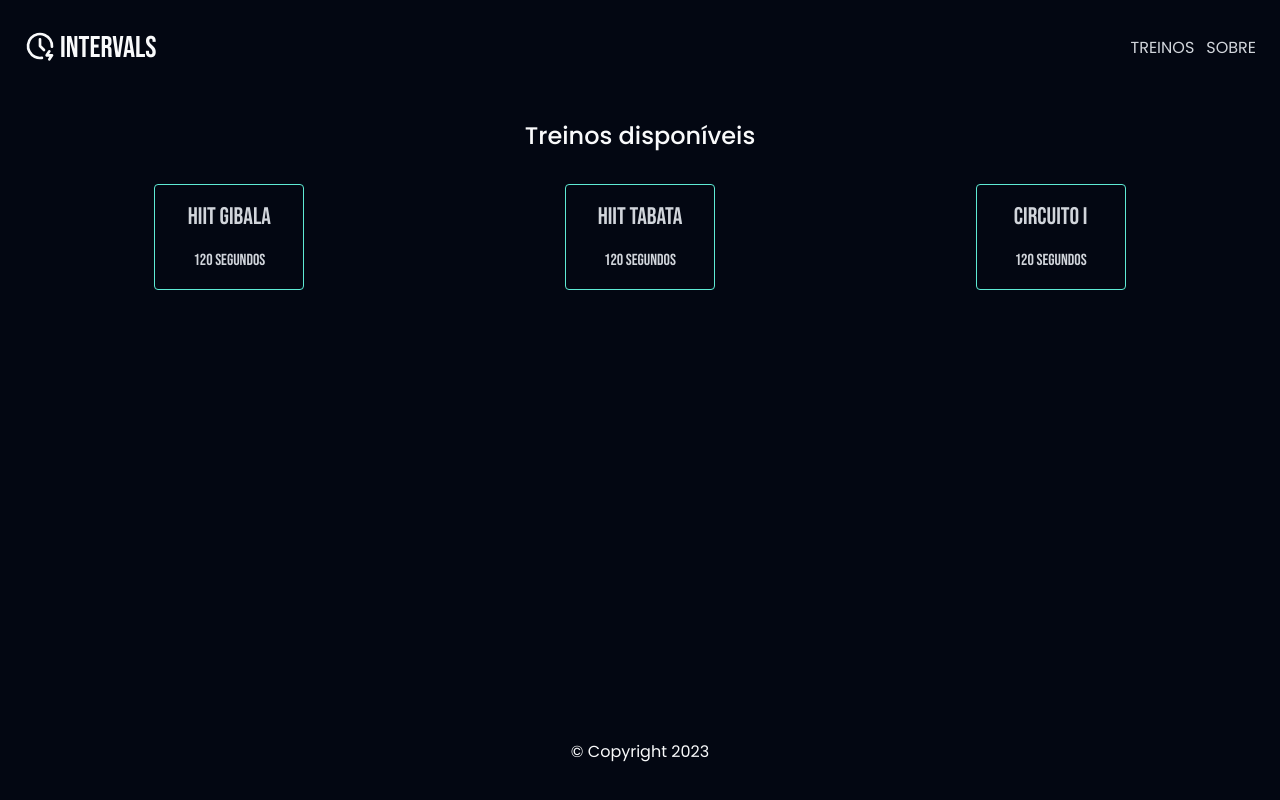
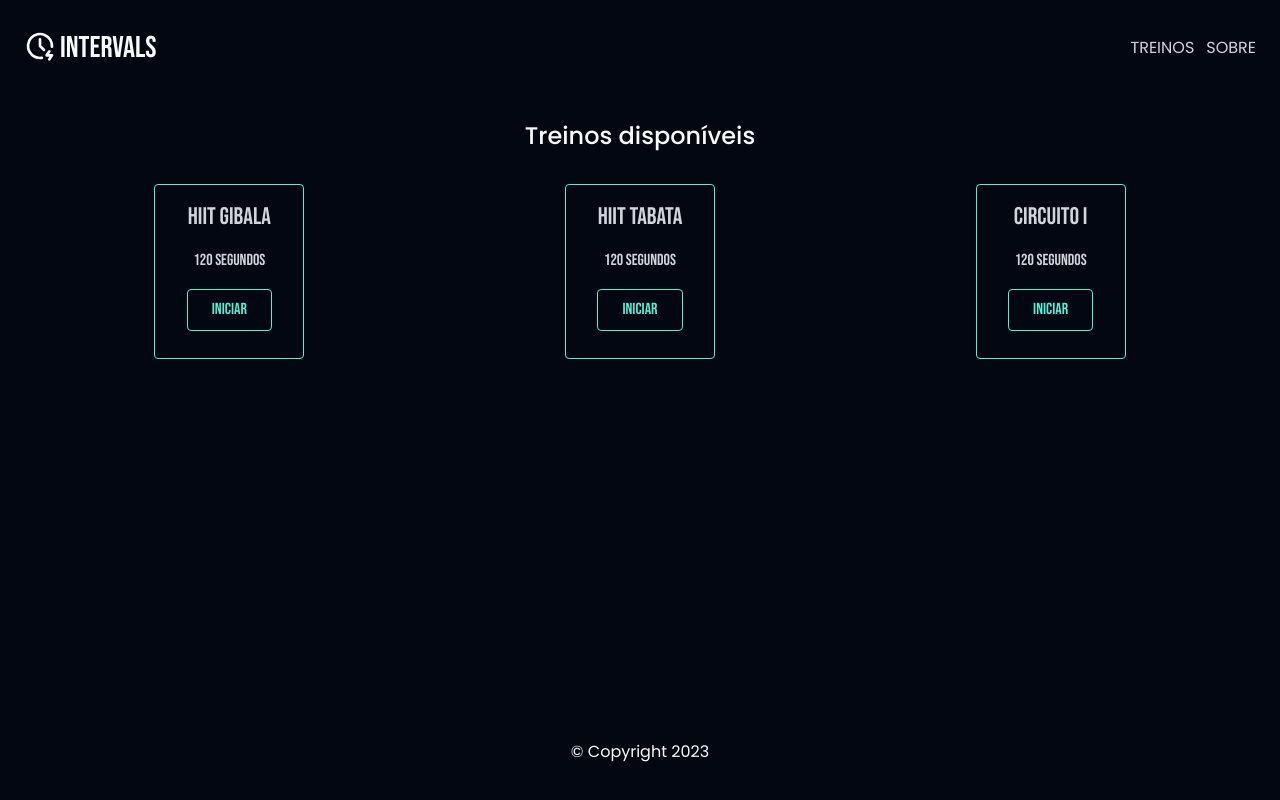
Before and after one commit to johnnysn/intervals-course, a Next.js app: page /treinos in a window 1280 px wide. Built offline with nearby package versions, Linux system fonts and the light colour scheme.

Commit message:
Melhorar estilo dos cards

```diff
--- a/src/app/treinos/TreinoCard.tsx
+++ b/src/app/treinos/TreinoCard.tsx
@@ -15,12 +15,14 @@ export default function TreinoCard({ treino }: Props) {
       className={`
         ${bebas.className} border border-teal-300 hover:bg-teal-950 py-4 px-6
         rounded flex flex-col items-center gap-4 transition-colors duration-300 cursor-pointer
-        w-[150px]
+        w-[150px] h-[175px]
       `}
     >
       <h3 className="text-2xl">{treino.label}</h3>
 
       <p>{tempoTotal} segundos</p>
+
+      <button className="border rounded border-teal-300 text-teal-300 px-6 py-2 hover:bg-teal-600 hover:text-gray-50">Iniciar</button>
     </Link>
   );
 }
```
